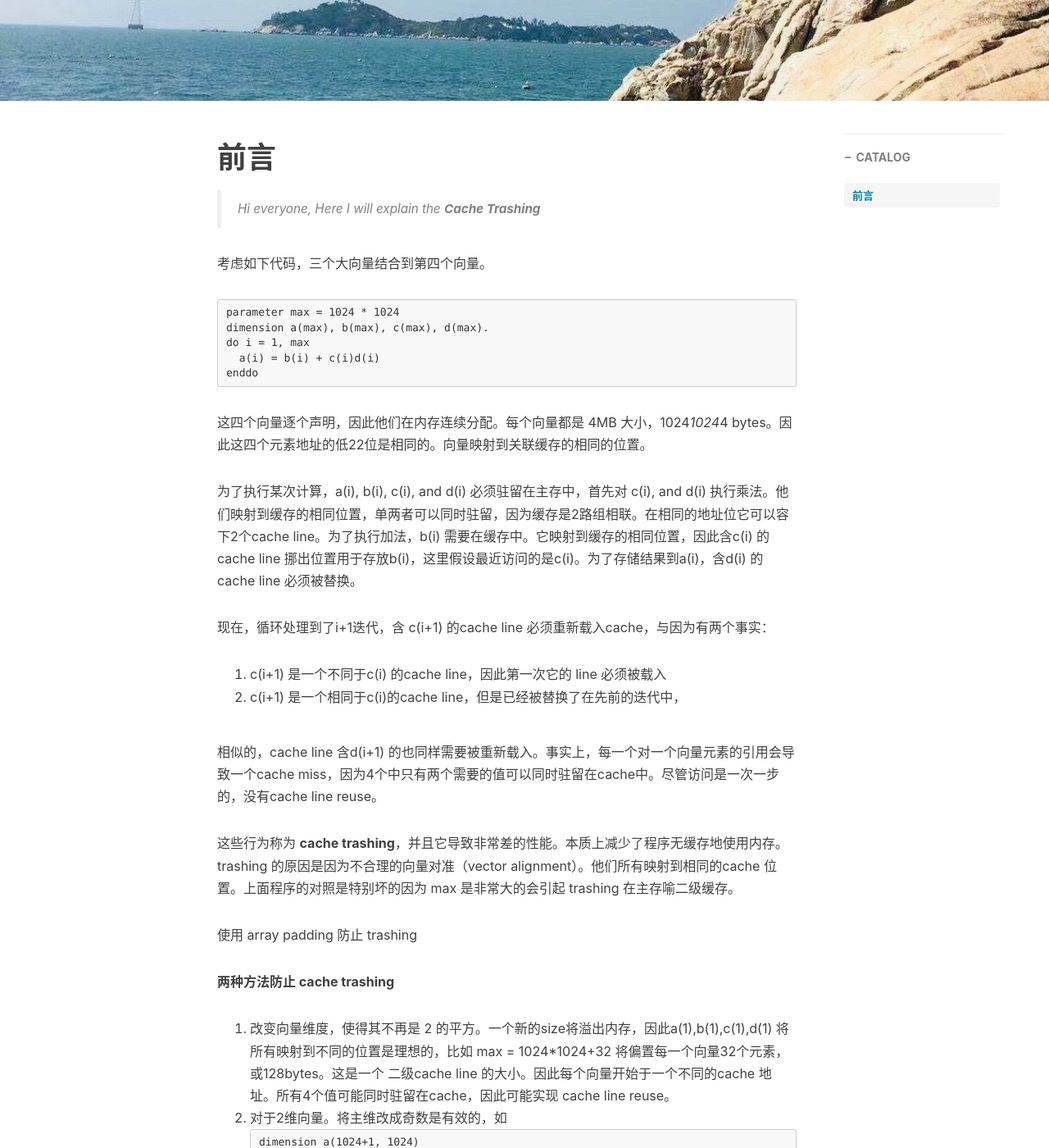
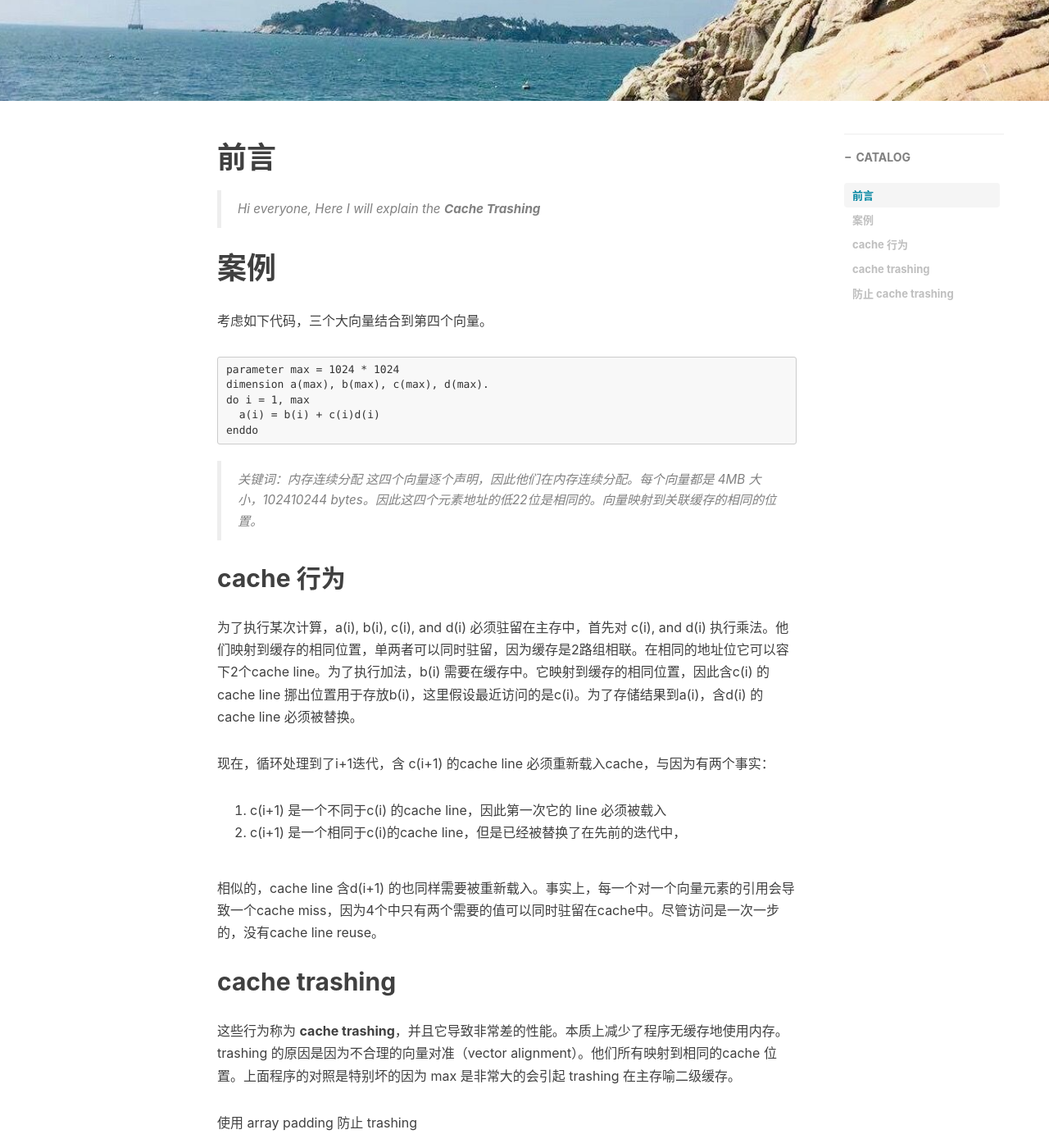
Before and after one commit to linrio/linlingfeng.github.io, a Jekyll site: the page built from _posts/2019-06-06-Cache-Trashing.md, in a window 1280 px wide and 1400 px high, scrolled down 400 px. Shown: the whole window at 82% size. Built offline with Jekyll 4.4.1, drawn with Linux system fonts in a browser that asks for light colours; nearby versions of some CDN libraries; comment, search, counter and statistics services are not loaded.

Commit message:
Update 2019-06-06-Cache-Trashing.md

````diff
--- a/_posts/2019-06-06-Cache-Trashing.md
+++ b/_posts/2019-06-06-Cache-Trashing.md
@@ -16,6 +16,7 @@ tags:
 
 > Hi everyone, Here I will explain the **Cache Trashing**
 
+# 案例
 考虑如下代码，三个大向量结合到第四个向量。
 
 ```
@@ -25,8 +26,10 @@ do i = 1, max
   a(i) = b(i) + c(i)d(i)
 enddo
 ```
+> 关键词：内存连续分配
 这四个向量逐个声明，因此他们在内存连续分配。每个向量都是 4MB 大小，1024*1024*4 bytes。因此这四个元素地址的低22位是相同的。向量映射到关联缓存的相同的位置。
 
+## cache 行为
 为了执行某次计算，a(i), b(i), c(i), and d(i) 必须驻留在主存中，首先对 c(i), and d(i) 执行乘法。他们映射到缓存的相同位置，单两者可以同时驻留，因为缓存是2路组相联。在相同的地址位它可以容下2个cache line。为了执行加法，b(i) 需要在缓存中。它映射到缓存的相同位置，因此含c(i) 的cache line 挪出位置用于存放b(i)，这里假设最近访问的是c(i)。为了存储结果到a(i)，含d(i) 的 cache line 必须被替换。
 
 现在，循环处理到了i+1迭代，含 c(i+1) 的cache line 必须重新载入cache，与因为有两个事实：
@@ -35,10 +38,12 @@ enddo
 
 相似的，cache line 含d(i+1) 的也同样需要被重新载入。事实上，每一个对一个向量元素的引用会导致一个cache miss，因为4个中只有两个需要的值可以同时驻留在cache中。尽管访问是一次一步的，没有cache line reuse。
 
+## cache trashing
 这些行为称为 **cache trashing**，并且它导致非常差的性能。本质上减少了程序无缓存地使用内存。trashing 的原因是因为不合理的向量对准（vector alignment）。他们所有映射到相同的cache 位置。上面程序的对照是特别坏的因为 max 是非常大的会引起 trashing 在主存喻二级缓存。
 
 使用 array padding 防止 trashing
 
+# 防止 cache trashing
 **两种方法防止 cache trashing**
 1. 改变向量维度，使得其不再是 2 的平方。一个新的size将溢出内存，因此a(1),b(1),c(1),d(1) 将所有映射到不同的位置是理想的，比如 max = 1024*1024+32 将偏置每一个向量32个元素，或128bytes。这是一个 二级cache line 的大小。因此每个向量开始于一个不同的cache 地址。所有4个值可能同时驻留在cache，因此可能实现 cache line reuse。
 2. 对于2维向量。将主维改成奇数是有效的，如
````
